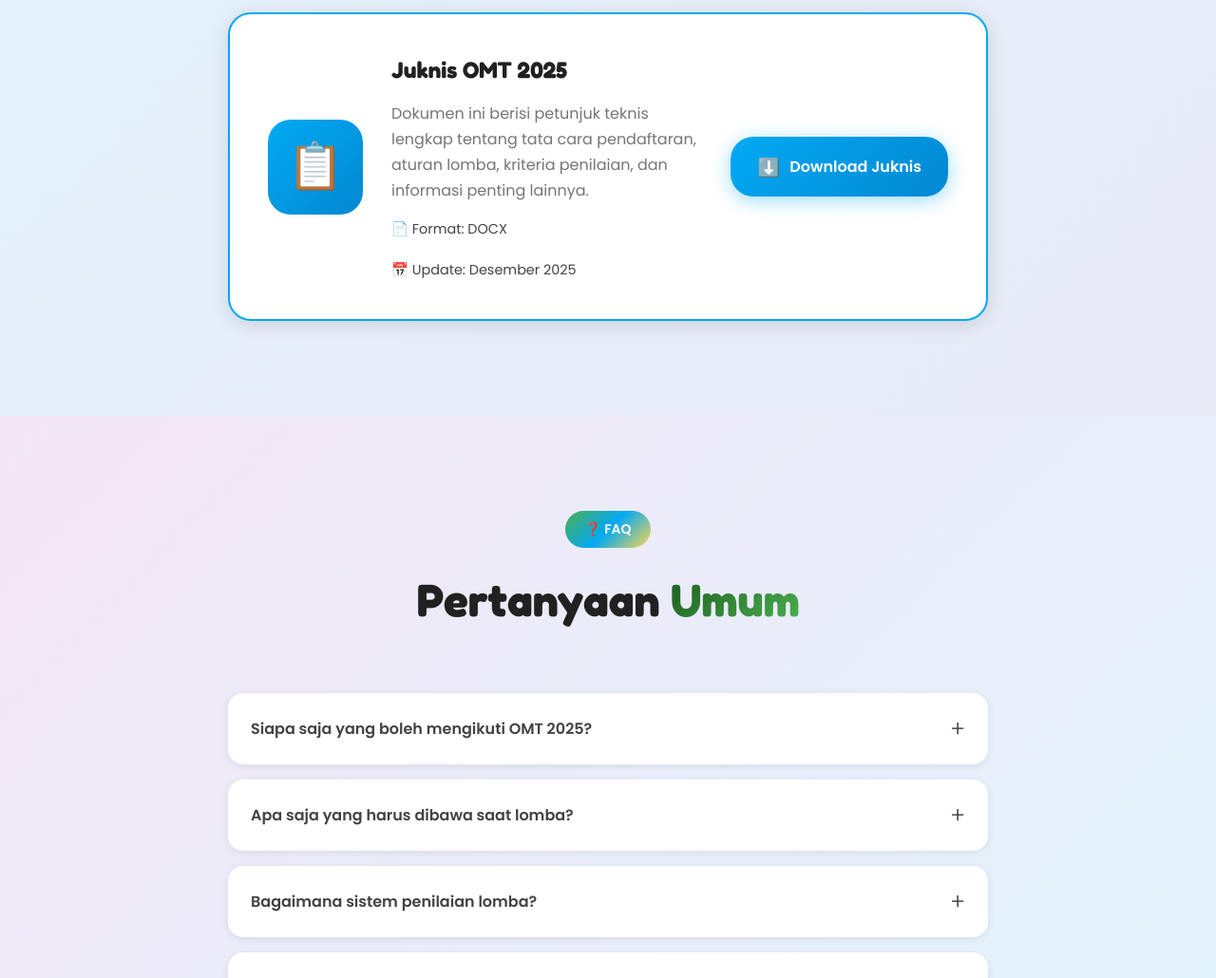
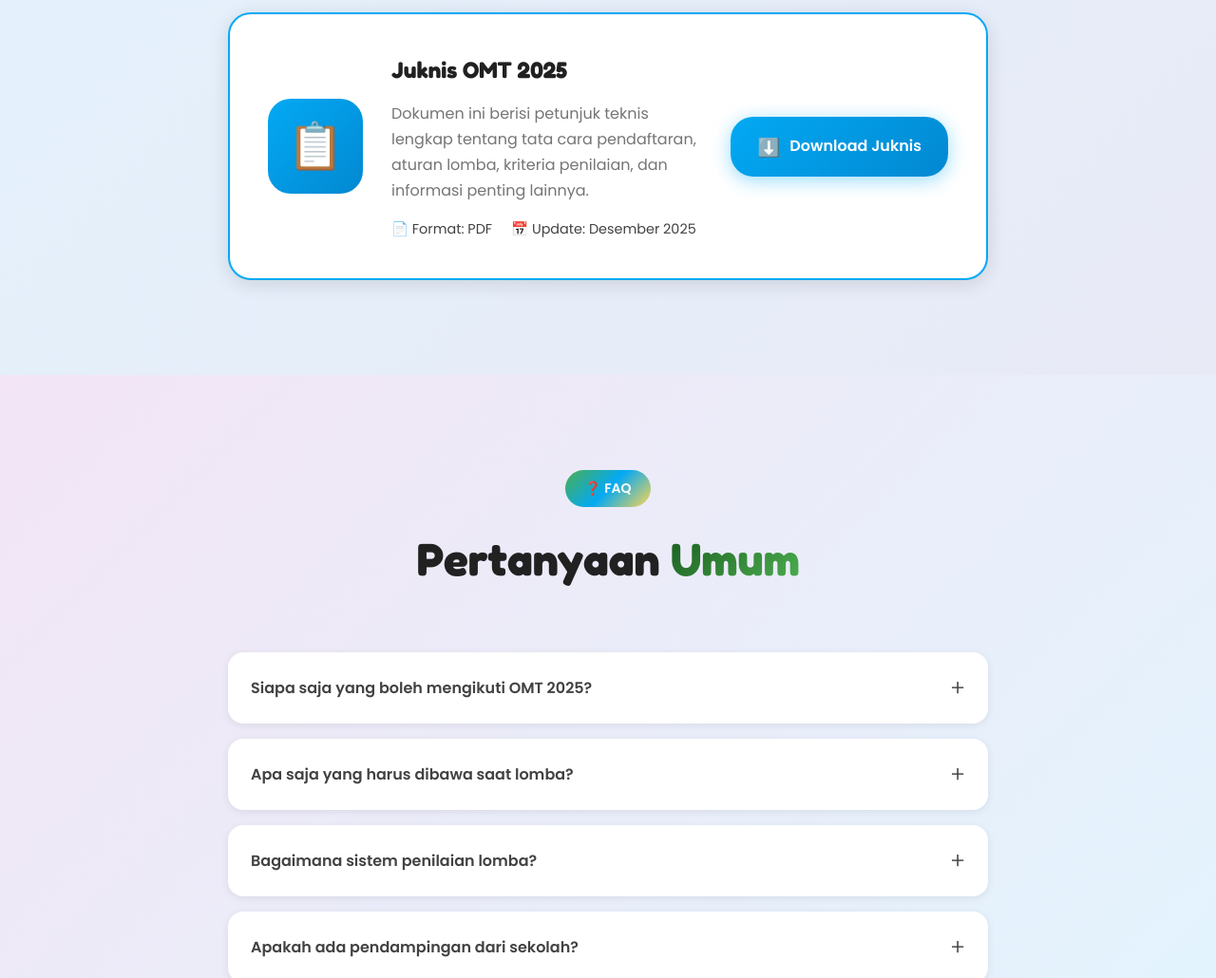
Before and after one commit to GuidoWinata/math-olymp-announcement, a plain HTML site: page index.html in a window 1280 px wide. Shown: the part 7560-8590 px from the top of the page at 95% size. Drawn offline with Linux system fonts and the light colour scheme.

Commit message:
docs: Add 'Petunjuk Teknis OMT 2025' as a PDF document and update the download link and format reference in `index.html`.

```diff
--- a/index.html
+++ b/index.html
@@ -403,11 +403,11 @@
                     <h3>Juknis OMT 2025</h3>
                     <p>Dokumen ini berisi petunjuk teknis lengkap tentang tata cara pendaftaran, aturan lomba, kriteria penilaian, dan informasi penting lainnya.</p>
                     <div class="juknis-meta">
-                        <span class="meta-item">📄 Format: DOCX</span>
+                        <span class="meta-item">📄 Format: PDF</span>
                         <span class="meta-item">📅 Update: Desember 2025</span>
                     </div>
                 </div>
-                <a href="Juknis OMT 2025.docx" download class="btn btn-download">
+                <a href="Juknis OMT 2025.pdf" download class="btn btn-download">
                     <span class="download-icon">⬇️</span>
                     <span>Download Juknis</span>
                 </a>
```
Also changed, not shown: 1 other file.
